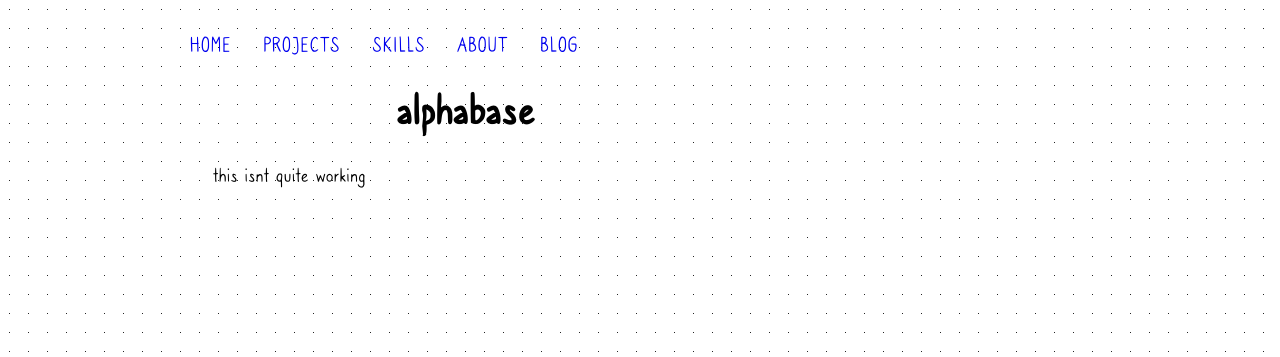
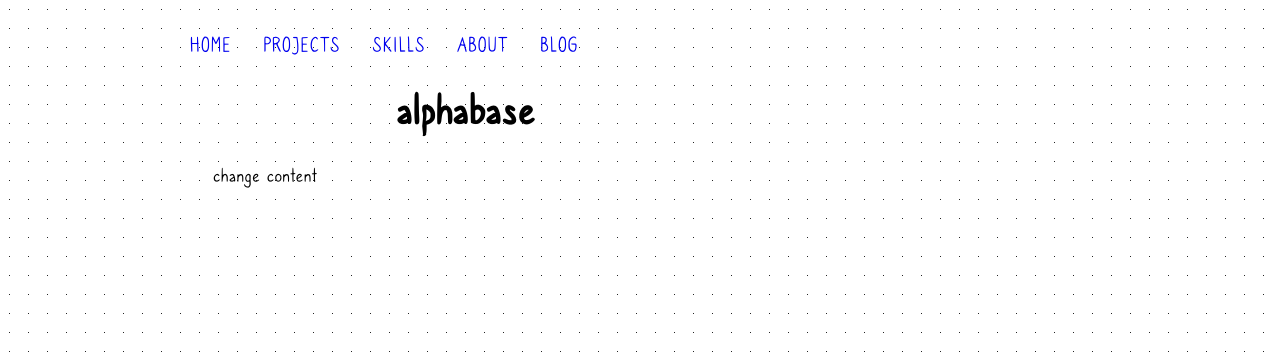
Before and after one commit to kristelfung/bullet-journal, a Jekyll site: the page built from _projects/alphabase.md, in a window 1280 px wide. Shown: the top 357 px of the page. Built offline with Jekyll 4.4.1, drawn with Linux system fonts in a browser that asks for light colours; a script that is not in the unit is left out.

Commit message:
Update Projects “alphabase”

```diff
--- a/_projects/alphabase.md
+++ b/_projects/alphabase.md
@@ -8,4 +8,4 @@ tools:
   - Bootstrap
 thumbnail: /images/uploads/1.png
 ---
-this isnt quite working
+change content
```
